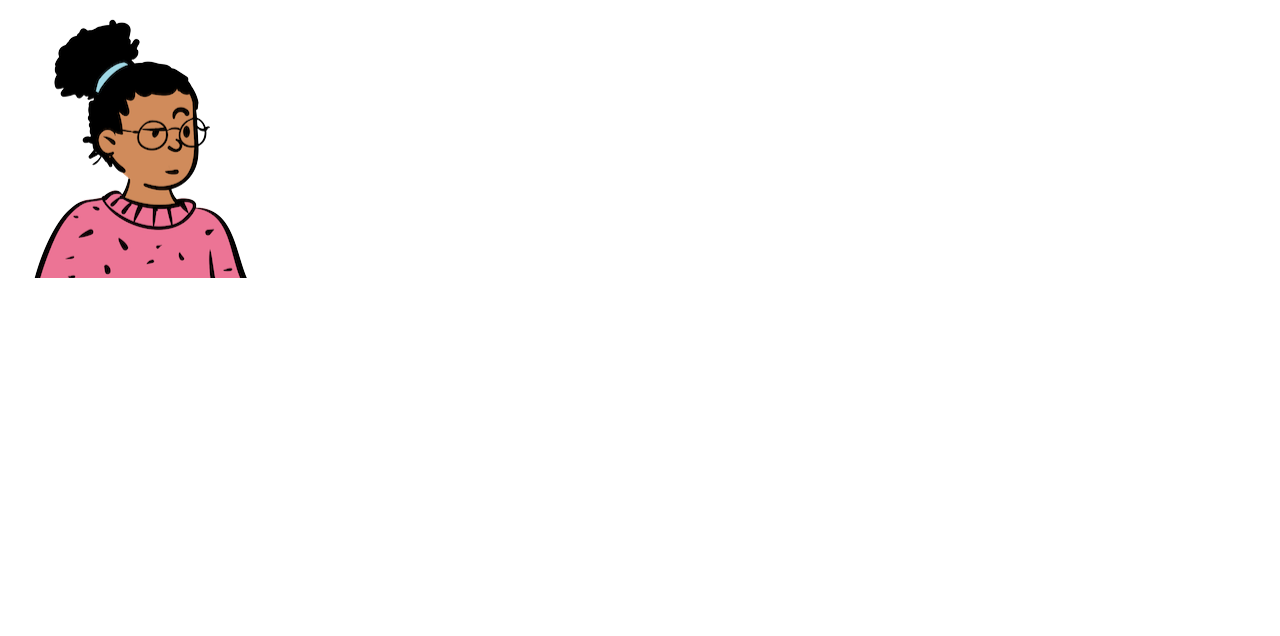
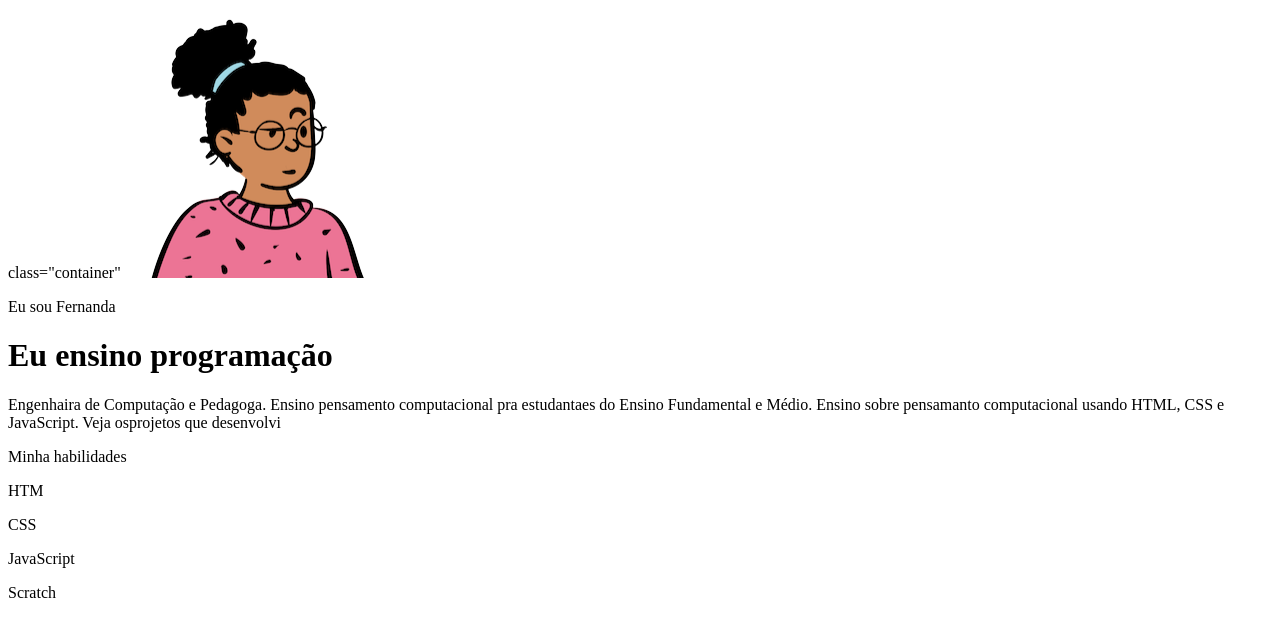
Before and after one commit to pedroo4/Portf-lio, a plain HTML site: page index.html in a window 1280 px wide. Drawn offline with Linux system fonts and the light colour scheme.

Commit message:
Add files via upload

```diff
--- a/index.html
+++ b/index.html
@@ -8,6 +8,24 @@
     <link rel="stylesheet" href="style.css">
 </head>
 <body>
+
+    <header> class="container"
     <img src="img/avatar-perfil.png" alt="avatar da Fernanda" srcset="">
+    <p> Eu sou Fernanda </p>
+    <h1> Eu ensino programação</h1>
+    <p> Engenhaira de Computação e Pedagoga.
+        Ensino pensamento computacional pra estudantaes
+         do Ensino Fundamental e Médio.
+         Ensino sobre pensamanto computacional usando HTML, CSS e JavaScript.
+          Veja osprojetos que desenvolvi
+    </p>
+    <p>Minha habilidades</p>
+    <divi>
+        <p>HTM</p>
+        <p>CSS</p>
+        <p>JavaScript</p>
+        <p>Scratch</p>
+    </divi>
+    </header>
 </body>
 </html>
```
